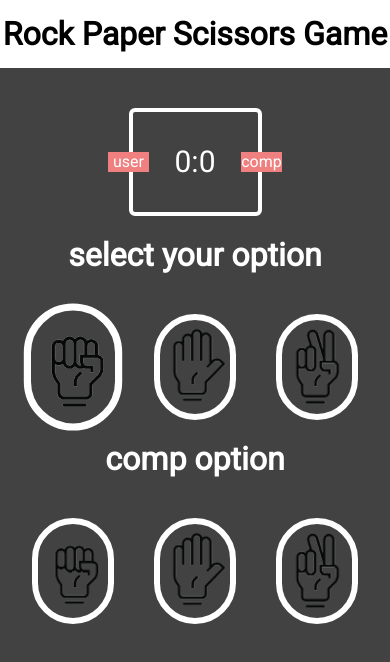
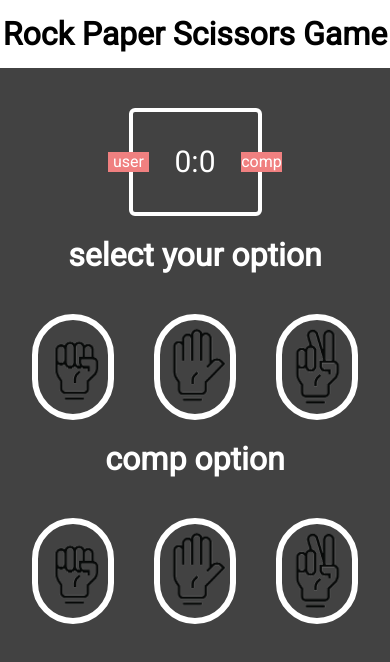
Before and after one commit to idrojone22/Rock-Paper-Scissors, a plain HTML site: page index.html in a window 390 px wide. In both pictures the pointer is over the picture 73 px from the left and 366 px from the top of the page. Drawn offline with Linux system fonts and the light colour scheme.

Commit message:
Version 1.3.1

```diff
--- a/style.css
+++ b/style.css
@@ -113,4 +113,8 @@ body{
     .img, .img1{
         width: 70px;
     }
+
+    .img:hover{
+        transform: scale(1);
+    }
 }
```
